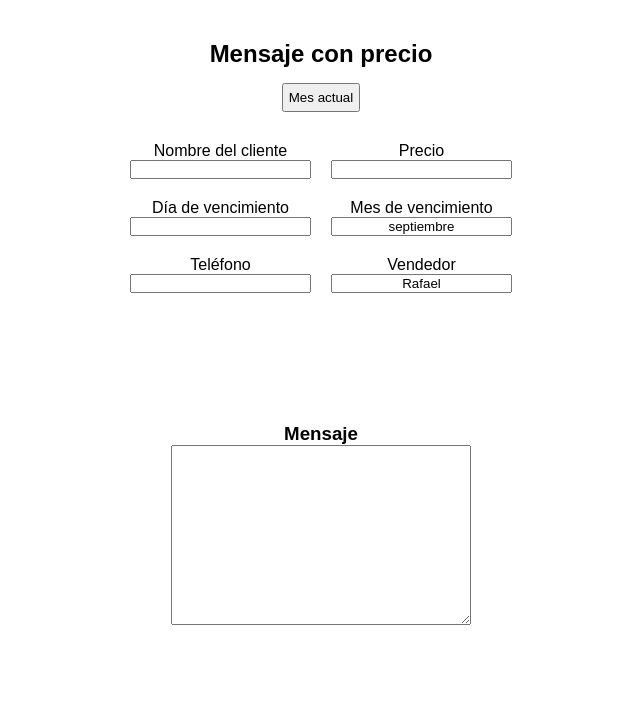
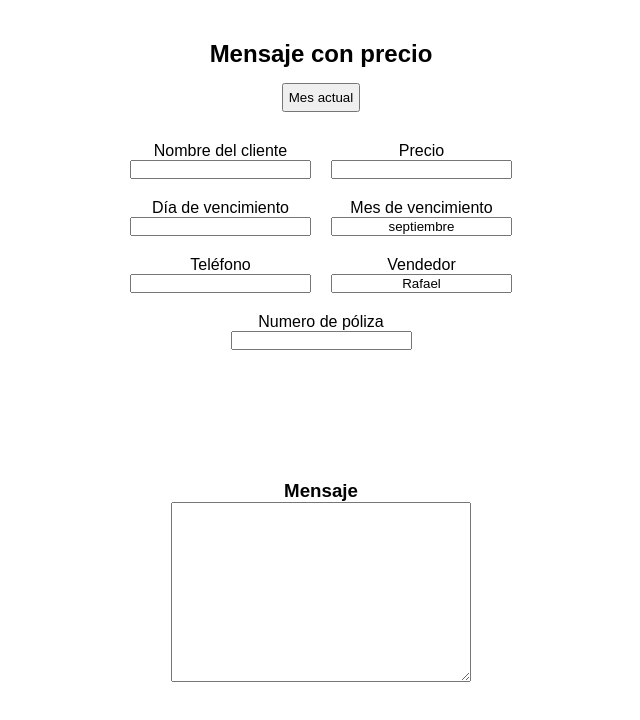
Before and after one commit to rafaelUribe/whatsapp-messages, a plain HTML site: page index.html in a window 1280 px wide. Shown: the whole page, without its empty margins (319-959 px from the left). Drawn offline with Linux system fonts and the light colour scheme.

Commit message:
policy input
policy input

```diff
--- a/index.html
+++ b/index.html
@@ -39,6 +39,10 @@
                     <p>Vendedor</p>
                     <input id="salesman" value="Rafael" type="text">
                 </div>
+                <div class="input-container-item">
+                    <p>Numero de póliza</p>
+                    <input id="policy" type="text">
+                </div>
             </div>
             <div id='link-container' class="whatsapp-link-container">
 
```
